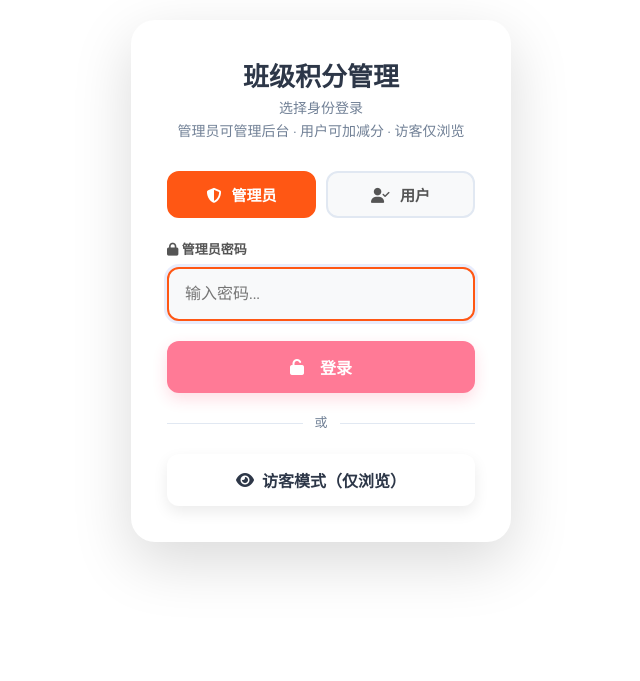
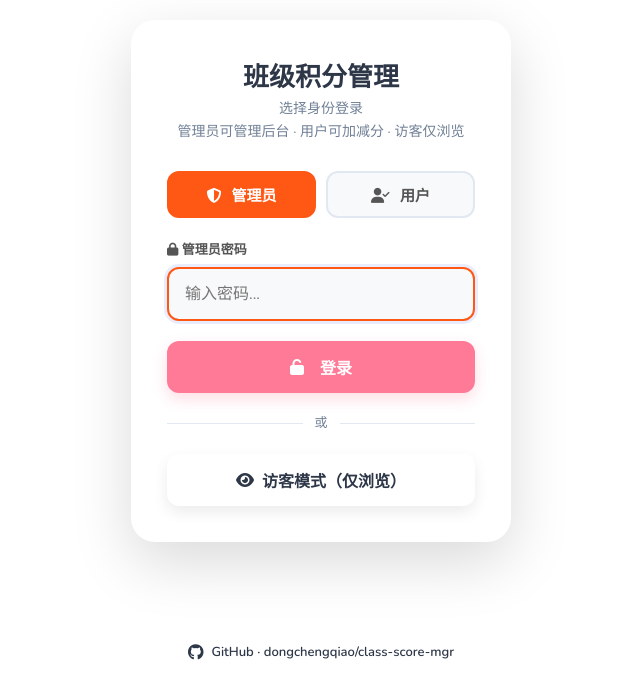
Before and after one commit to dongchengqiao/class-score-mgr, a website: page public/login.html in a window 1280 px wide. Shown: the part 119-800 px from the top of the page, without its empty margins (319-959 px from the left). Drawn offline with nearby package versions, Linux system fonts and the light colour scheme.

Commit message:
添加github链接于页面底部

```diff
--- a/public/css/style.css
+++ b/public/css/style.css
@@ -1213,6 +1213,29 @@ body.multi-select-mode .student-card .multi-select-checkbox { display: block; }
   .date-picker-container { flex-direction: column; gap: 10px; }
 }
 
+/* ======= 底部 GitHub 链接 ======= */
+.app-footer {
+  text-align: center;
+  margin-top: 40px;
+  padding: 18px 20px 24px;
+  border-top: 1px solid var(--border);
+  font-size: 13px;
+}
+.app-footer a {
+  color: var(--text-secondary);
+  text-decoration: none;
+  display: inline-flex;
+  align-items: center;
+  gap: 8px;
+  transition: color 0.2s;
+  font-weight: 600;
+}
+.app-footer a i { font-size: 16px; }
+.app-footer a:hover {
+  color: var(--primary);
+  text-decoration: underline;
+}
+
 /* ======= 作者信息 ======= */
 .author-watermark {
   position: fixed;
--- a/public/css/zaodu.css
+++ b/public/css/zaodu.css
@@ -251,6 +251,29 @@ h1 {
   font-weight: 500;
 }
 
+/* 底部 GitHub 链接 */
+.app-footer {
+  text-align: center;
+  margin-top: 14px;
+  padding: 14px 20px 6px;
+  border-top: 1px dashed rgba(190, 124, 72, 0.45);
+  font-size: 13px;
+}
+.app-footer a {
+  color: #be7c48;
+  text-decoration: none;
+  display: inline-flex;
+  align-items: center;
+  gap: 8px;
+  transition: color 0.2s;
+  font-weight: 600;
+}
+.app-footer a i { font-size: 16px; }
+.app-footer a:hover {
+  color: #a05a28;
+  text-decoration: underline;
+}
+
 /* 响应式 */
 @media (max-width: 720px) {
   .cards-grid { grid-template-columns: repeat(auto-fill, minmax(110px, 1fr)); gap: 8px; }
--- a/public/login.html
+++ b/public/login.html
@@ -116,6 +116,16 @@
       font-size: 14px;
       margin-bottom: 16px;
       border: 1px solid #ffd0d0;
+    }
+    .login-footer {
+      position: absolute;
+      bottom: 16px;
+      left: 0;
+      right: 0;
+      padding: 0;
+      background: transparent;
+      border: none;
+      box-shadow: none;
     }
     .login-tabs {
       display: flex;
@@ -325,5 +335,11 @@
       });
     })();
   </script>
+
+  <footer class="app-footer login-footer">
+    <a href="https://github.com/dongchengqiao/class-score-mgr" target="_blank" rel="noopener">
+      <i class="fab fa-github"></i> GitHub · dongchengqiao/class-score-mgr
+    </a>
+  </footer>
 </body>
 </html>
```
Also changed, not shown: public/admin.html (+6 -0 lines), public/index.html (+6 -0 lines), public/voice.html (+6 -0 lines), public/zaodu.html (+5 -0 lines).
